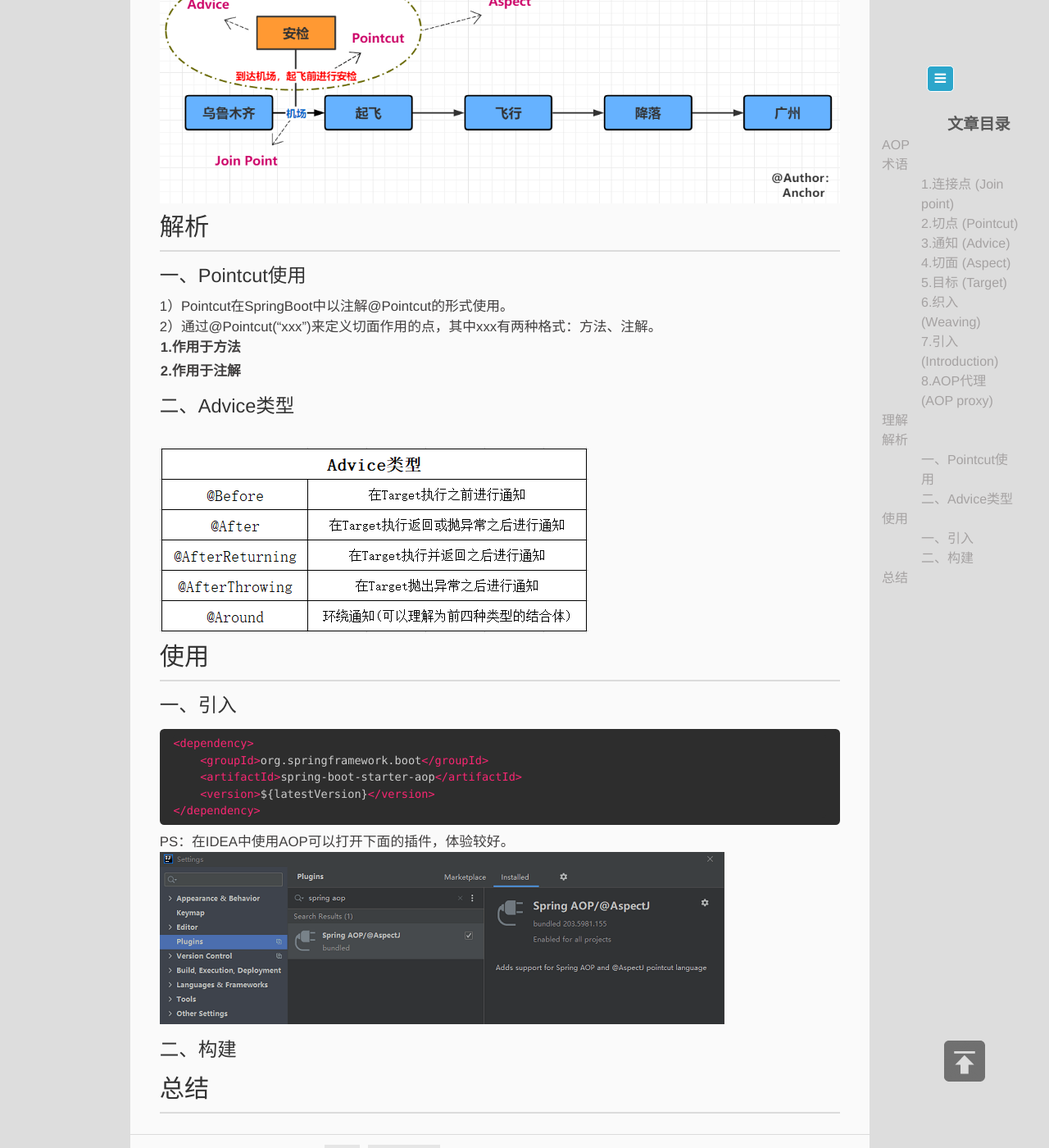
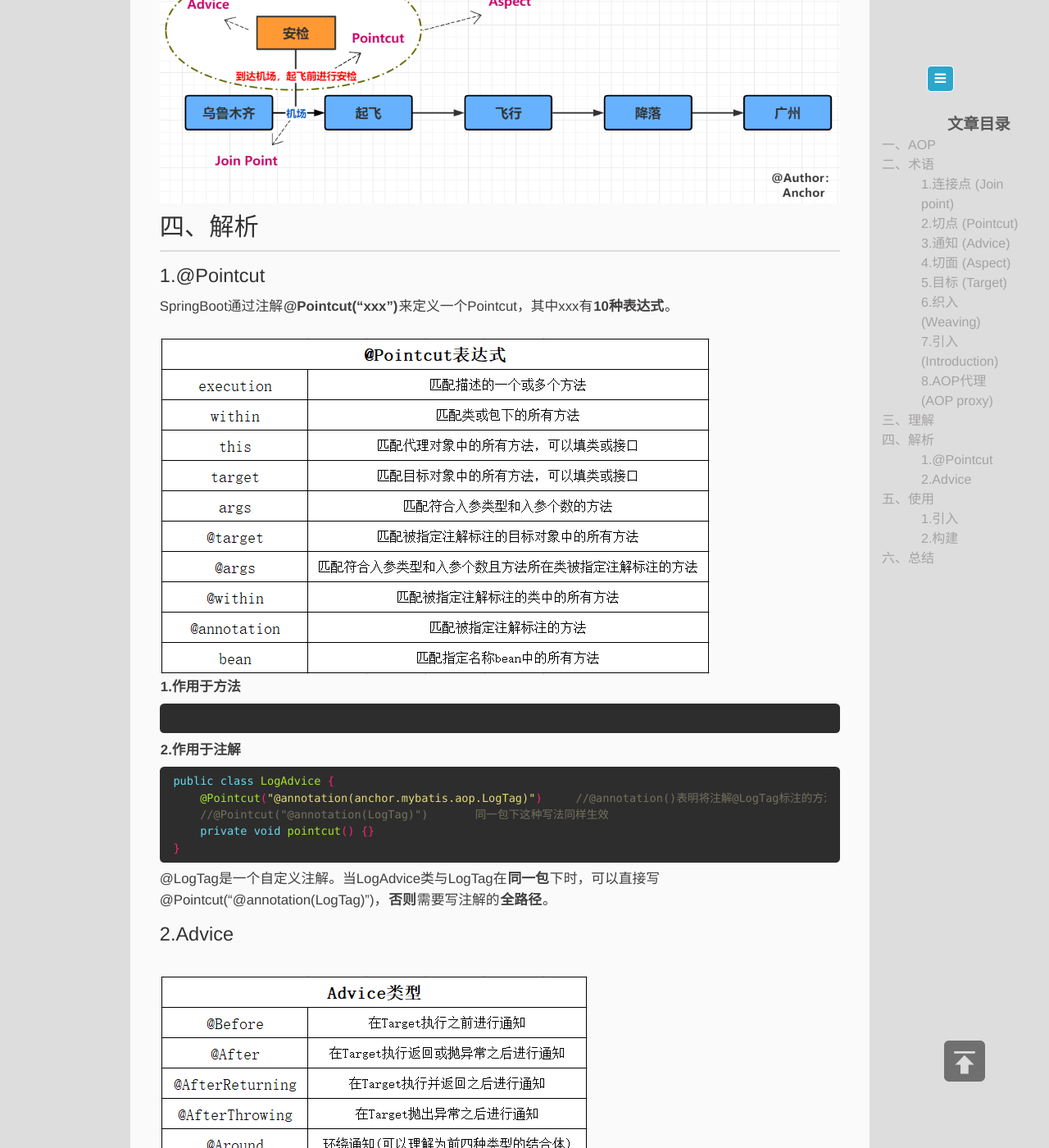
Before and after one commit to memorate/memorate.github.io, a Jekyll site: the page built from _posts/2020-08-18-springboot-aop.md, in a window 1280 px wide and 1400 px high, scrolled down 2262 px. Shown: the whole window at 82% size. Built offline with Jekyll 4.4.1, drawn with Linux system fonts in a browser that asks for light colours; some of the changed text lies outside the part shown.

Commit message:
update 20200818

````diff
--- a/_posts/2020-08-18-springboot-aop.md
+++ b/_posts/2020-08-18-springboot-aop.md
@@ -74,24 +74,34 @@ An object created by the AOP framework in order to implement the aspect contract
 Framework, an AOP proxy will be a JDK dynamic proxy or a CGLIB proxy.
 ```
 `AOP框架创建的一个代理对象，这个代理对象负责执行通知和目标对象的连接点方法。`
-## 理解
+## 三、理解
 **以乘客坐飞机从乌鲁木齐到广州为例（[或参考此文](https://my.oschina.net/yanquan345/blog/203415)）：**
 1.正常处理逻辑是，乘客从乌鲁木齐某地点出发、起飞、飞行、降落、到达广州某一地点；
 2.在乌市某地出发和起飞这两流程之间插入一个安检动作，此时安检就是AOP中的通知(Advice)；
 3.安检发生在机场，则机场就是连接点(Join point)；对安检时间做一个限定：到达机场且飞机起飞前，这个限定条件就是切点(Pointcut)；
 4.其余上文中列出的术语在实际应用中很少用到；
 ![]({{ "/assets/img/20200818/20200818001.png"}})
-## 解析
-#### 一、Pointcut使用
-1）Pointcut在SpringBoot中以注解@Pointcut的形式使用。
-2）通过@Pointcut("xxx")来定义切面作用的点，其中xxx有两种格式：方法、注解。
+## 四、解析
+#### 1.@Pointcut
+SpringBoot通过注解**@Pointcut("xxx")**来定义一个Pointcut，其中xxx有**10种表达式**。
+　　　　　　　　　　![]({{ "/assets/img/20200818/20200818004.png"}})
 **1.作用于方法**
+```java
 
+```
 **2.作用于注解**
-#### 二、Advice类型
+```java
+public class LogAdvice {
+    @Pointcut("@annotation(anchor.mybatis.aop.LogTag)")     //@annotation()表明将注解@LogTag标注的方法作为切点
+    //@Pointcut("@annotation(LogTag)")       同一包下这种写法同样生效
+    private void pointcut() {}
+}
+```
+@LogTag是一个自定义注解。当LogAdvice类与LogTag在**同一包**下时，可以直接写@Pointcut("@annotation(LogTag)")，**否则**需要写注解的**全路径**。
+#### 2.Advice
 　　　　　　　　　　　　　　　![]({{ "/assets/img/20200818/20200818002.png"}})
-## 使用
-#### 一、引入
+## 五、使用
+#### 1.引入
 ```xml
 <dependency>
     <groupId>org.springframework.boot</groupId>
@@ -101,5 +111,5 @@ Framework, an AOP proxy will be a JDK dynamic proxy or a CGLIB proxy.
 ```
 PS：在IDEA中使用AOP可以打开下面的插件，体验较好。
 ![]({{ "/assets/img/20200818/20200818003.png"}})
-#### 二、构建
-## 总结
+#### 2.构建
+## 六、总结
````
Also changed, not shown: other parts of _posts/2020-08-18-springboot-aop.md (+3 -3 lines), assets/img/20200818/20200818004.png (added).
